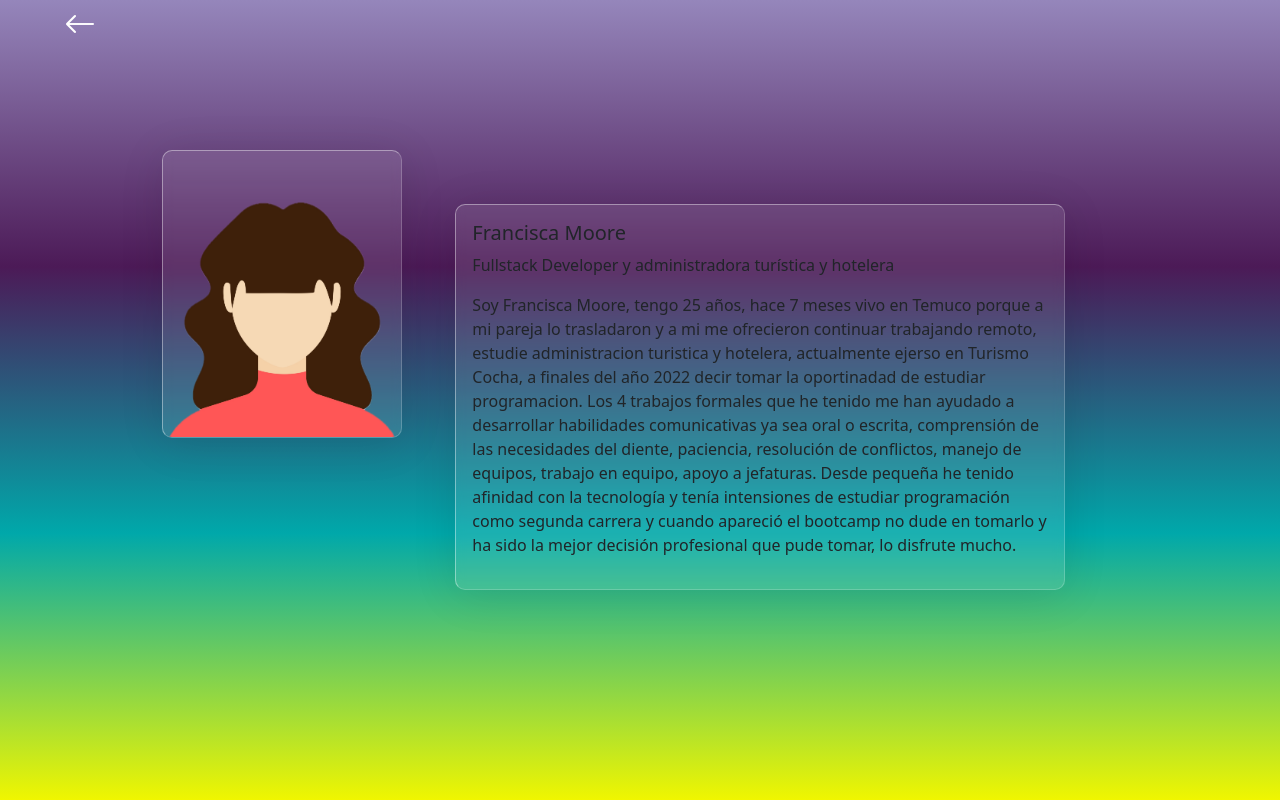
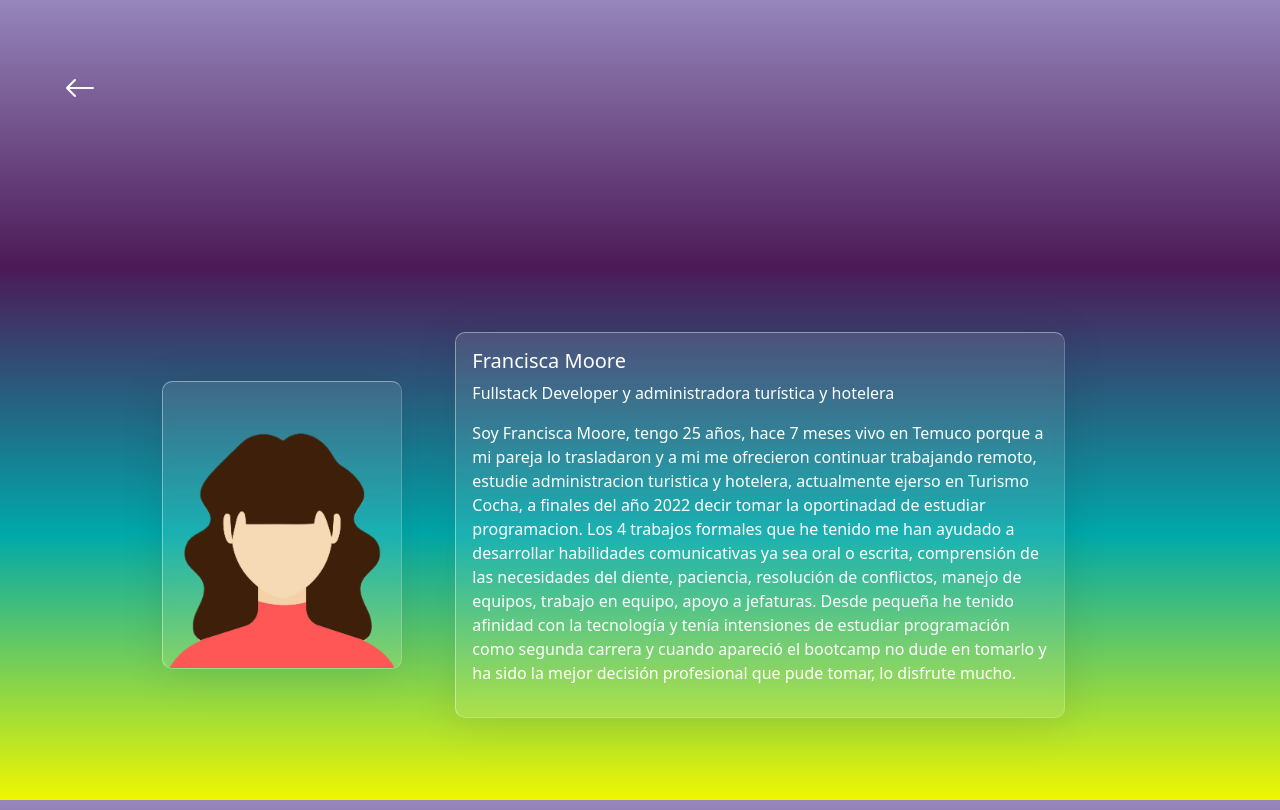
Before and after one commit to FraanMoore/portafolio, a React (Create React App) app: page /AboutMe in a window 1280 px wide. Built offline with nearby package versions, Linux system fonts and the light colour scheme.

Commit message:
modify backbutton atribution css

```diff
--- a/src/App.css
+++ b/src/App.css
@@ -18,5 +18,8 @@ body{
     border: none;
     font-size: xx-large;
     color: white;
+    padding: 5%;
+    display: flex;
+    height: 5%;
 
 }
--- a/src/views/aboutme.css
+++ b/src/views/aboutme.css
@@ -74,6 +74,7 @@ img{
 #textAboutme{
     padding: 5%;
     font-family:system-ui, -apple-system, BlinkMacSystemFont, 'Segoe UI', Roboto, Oxygen, Ubuntu, Cantarell, 'Open Sans', 'Helvetica Neue', sans-serif;
+    color: #fff;
 }
 .card-body{
     background: #ffffff1a;
@@ -86,6 +87,3 @@ img{
     box-shadow: 0 5px 45px #0000001a;
 
 }
-#backButton{
-    padding: 5%;
-}
--- a/src/views/aboutme.js
+++ b/src/views/aboutme.js
@@ -24,7 +24,7 @@ const AboutMe = () => {
 <Link to={"/"} id="backButton" ><i className="bi bi-arrow-left"></i></Link>
 
       <div id="aboutmeContainer" className="card mb-3">
-        <div className="row g-0" style={{justifyContent: "center"}}>
+        <div className="row g-0" style={{justifyContent: "center", alignItems: "center"}}>
           <div id="avatarImg" className="col-md-4">
             <img  src={Avatar} className="img-fluid rounded-start" alt=""/>
           </div>
```
